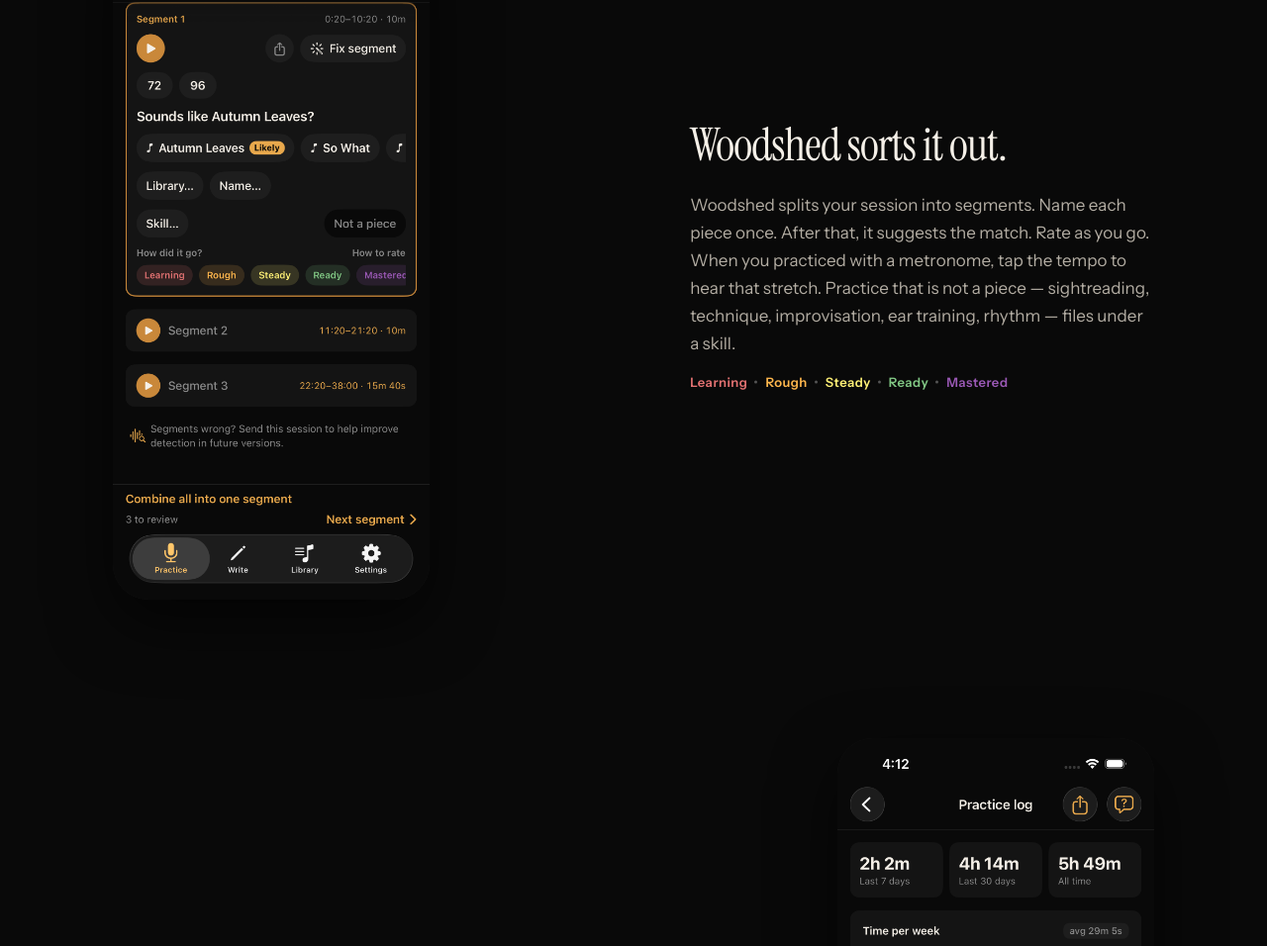
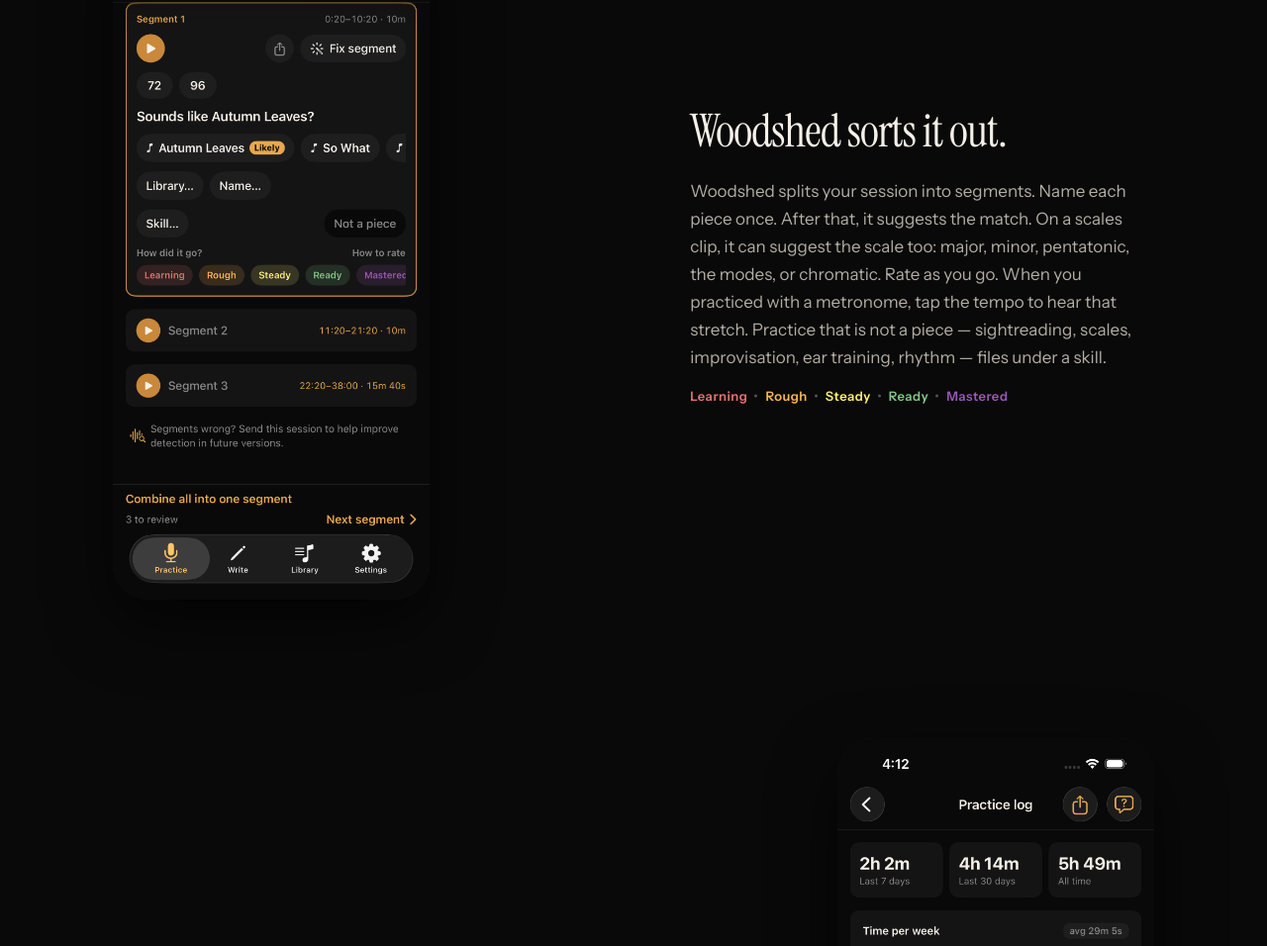
Before and after one commit to freerobby/woodshed-website, a plain HTML site: page index.html in a window 1280 px wide. Shown: the part 2229-3185 px from the top of the page at 99% size. Drawn offline with Linux system fonts and the light colour scheme.

Commit message:
Mention scale suggestions on a scales clip.
The line names the families the on-device ranker cleared: major, minor,
pentatonic, the modes, and chromatic.

Co-authored-by: Robby Grossman <robby@freerobby.com>

```diff
--- a/index.html
+++ b/index.html
@@ -79,7 +79,7 @@
         <article class="beat">
           <div class="beat-copy">
             <h2 class="serif">Woodshed sorts it out.</h2>
-            <p>Woodshed splits your session into segments. Name each piece once. After that, it suggests the match. Rate as you go. When you practiced with a metronome, tap the tempo to hear that stretch. Practice that is not a piece — sightreading, technique, improvisation, ear training, rhythm — files under a skill.</p>
+            <p>Woodshed splits your session into segments. Name each piece once. After that, it suggests the match. On a scales clip, it can suggest the scale too: major, minor, pentatonic, the modes, or chromatic. Rate as you go. When you practiced with a metronome, tap the tempo to hear that stretch. Practice that is not a piece — sightreading, scales, improvisation, ear training, rhythm — files under a skill.</p>
             <p class="rating-line" aria-label="Readiness scale">
               <span class="rating learning">Learning</span>
               <span class="rating rough">Rough</span>
```
